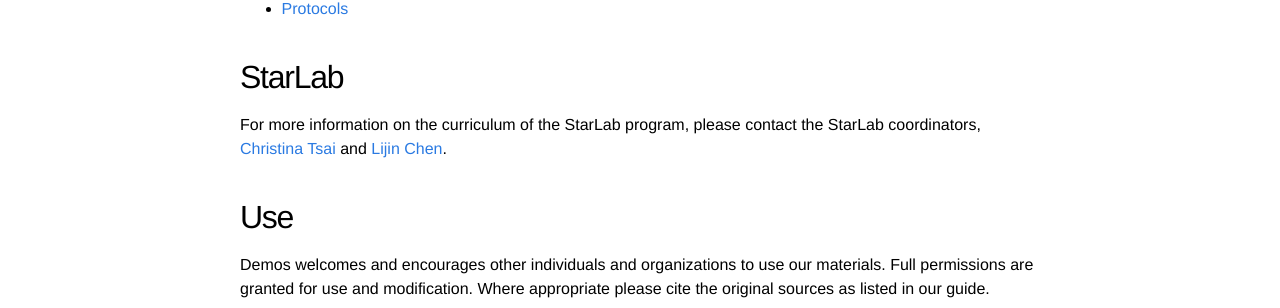
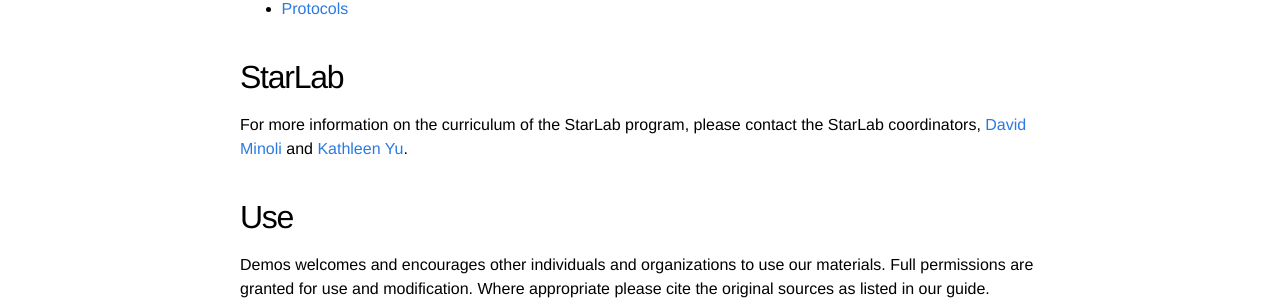
Before and after one commit to jasonkliu/demos, a Jekyll site: the page built from materials.md, in a window 1280 px wide. Shown: the part 625-933 px from the top of the page. Built offline with Jekyll 4.4.1, drawn with Linux system fonts in a browser that asks for light colours.

Commit message:
Update https -> http, materials page, form url

```diff
--- a/_config.yml
+++ b/_config.yml
@@ -4,7 +4,7 @@ email: "demos@dwighthall.org"
 username: YaleDemos
 description: "This website is published by Yale College students and Yale University is not responsible for its contents."
 baseurl: "/demos"
-url: "https://jasonkliu.github.io"
+url: "http://jasonkliu.github.io"
 
 # Build settings
 markdown: kramdown
--- a/materials.md
+++ b/materials.md
@@ -9,39 +9,39 @@ General information about Demos, teaching tips, safety information, transportati
 Weekly Classroom Program
 ------------------------
 
-[Week 1: Density Column]({{ site.url }}/files/Week1DensityColumn.pdf)
-[Week 2: Cartesian Diver]({{ site.url }}/files/Week2CartesianDiver.pdf)
-[Week 3: Pencil Lead Light Bulb]({{ site.url }}/files/Week3PencilLeadLightBulb.pdf)
-[Week 4: Lava Lamps]({{ site.url }}/files/Week4LavaLamps.pdf)
-[Week 5: Cabbage Juice pH Indicator]({{ site.url }}/files/Week5CabbageJuicepHIndicator.pdf)
-[Week 6: Survival of the Fittest]({{ site.url }}/files/Week6SurvivaloftheFittest.pdf)
-[Week 7: Sense and Sense Abilities]({{ site.url }}/files/Week7SenseandSense-abilities.pdf)
-[Week 8: Quicksand]({{ site.url }}/files/Week8Quicksand.pdf)
+[Week 1: Density Column]({{ site.url }}/demos/files/Week1DensityColumn.pdf)
+[Week 2: Cartesian Diver]({{ site.url }}/demos/files/Week2CartesianDiver.pdf)
+[Week 3: Pencil Lead Light Bulb]({{ site.url }}/demos/files/Week3PencilLeadLightBulb.pdf)
+[Week 4: Lava Lamps]({{ site.url }}/demos/files/Week4LavaLamps.pdf)
+[Week 5: Cabbage Juice pH Indicator]({{ site.url }}/demos/files/Week5CabbageJuicepHIndicator.pdf)
+[Week 6: Survival of the Fittest]({{ site.url }}/demos/files/Week6SurvivaloftheFittest.pdf)
+[Week 7: Sense and Sense Abilities]({{ site.url }}/demos/files/Week7SenseandSense-abilities.pdf)
+[Week 8: Quicksand]({{ site.url }}/demos/files/Week8Quicksand.pdf)
 
 <!---
-({{ site.url }}/files/BoardPositions.docx)
-({{ site.url }}/files/DemosAssembliesProtocol.pdf)
-({{ site.url }}/files/DemosF08Binder.pdf)
-({{ site.url }}/files/DemosF10Binder.pdf)
-({{ site.url }}/files/DemosF11Binder.pdf)
-({{ site.url }}/files/DemosF12Binder.pdf)
-({{ site.url }}/files/DemosF13Binder.pdf)
-({{ site.url }}/files/DemosS09Binder.pdf)
-({{ site.url }}/files/DemosS10Binder.pdf)
-({{ site.url }}/files/DemosS11Binder.pdf)
-({{ site.url }}/files/DemosS13Binder.pdf)
-({{ site.url }}/files/Fall12 Signups.docx)
-({{ site.url }}/files/Spring13 Signups.docx)
-({{ site.url }}/files/demosassemblies.doc) -->
+({{ site.url }}/demos/files/BoardPositions.docx)
+({{ site.url }}/demos/files/DemosAssembliesProtocol.pdf)
+({{ site.url }}/demos/files/DemosF08Binder.pdf)
+({{ site.url }}/demos/files/DemosF10Binder.pdf)
+({{ site.url }}/demos/files/DemosF11Binder.pdf)
+({{ site.url }}/demos/files/DemosF12Binder.pdf)
+({{ site.url }}/demos/files/DemosF13Binder.pdf)
+({{ site.url }}/demos/files/DemosS09Binder.pdf)
+({{ site.url }}/demos/files/DemosS10Binder.pdf)
+({{ site.url }}/demos/files/DemosS11Binder.pdf)
+({{ site.url }}/demos/files/DemosS13Binder.pdf)
+({{ site.url }}/demos/files/Fall12 Signups.docx)
+({{ site.url }}/demos/files/Spring13 Signups.docx)
+({{ site.url }}/demos/files/demosassemblies.doc) -->
 
 
 Assemblies
 ----------
-- [Protocols](/files/DemosAssembliesProtocol.pdf)
+- [Protocols]({{ site.url }}/demos/files/DemosAssembliesProtocol.pdf)
 
 StarLab
 -------
-For more information on the curriculum of the StarLab program, please contact the StarLab coordinators, [Christina Tsai](mailto:christina.tsai@yale.edu?subject=[DEMOS StarLab] Question) and [Lijin Chen](mailto:lijin.chen@yale.edu?subject=[DEMOS StarLab] Question).
+For more information on the curriculum of the StarLab program, please contact the StarLab coordinators, [David Minoli](mailto:david.minoli@yale.edu?subject=[DEMOS StarLab] Question) and [Kathleen Yu](mailto:kathleen.yu@yale.edu?subject=[DEMOS StarLab] Question).
 
 Use
 ---
```
Also changed, not shown: index.md (+1 -1 lines).
